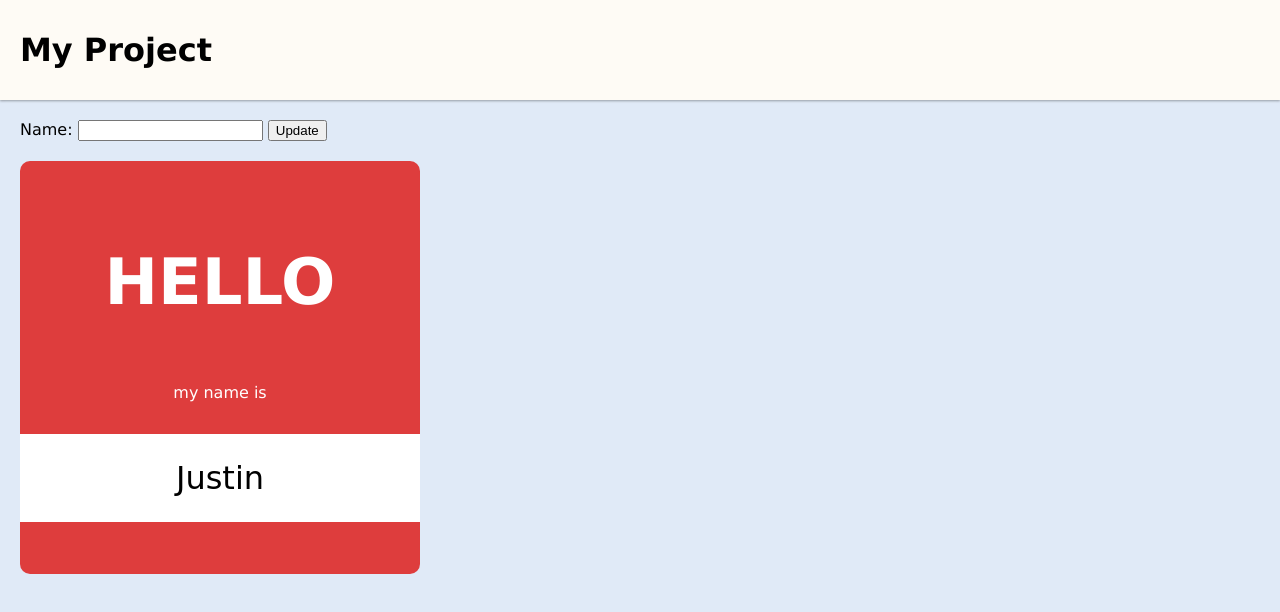
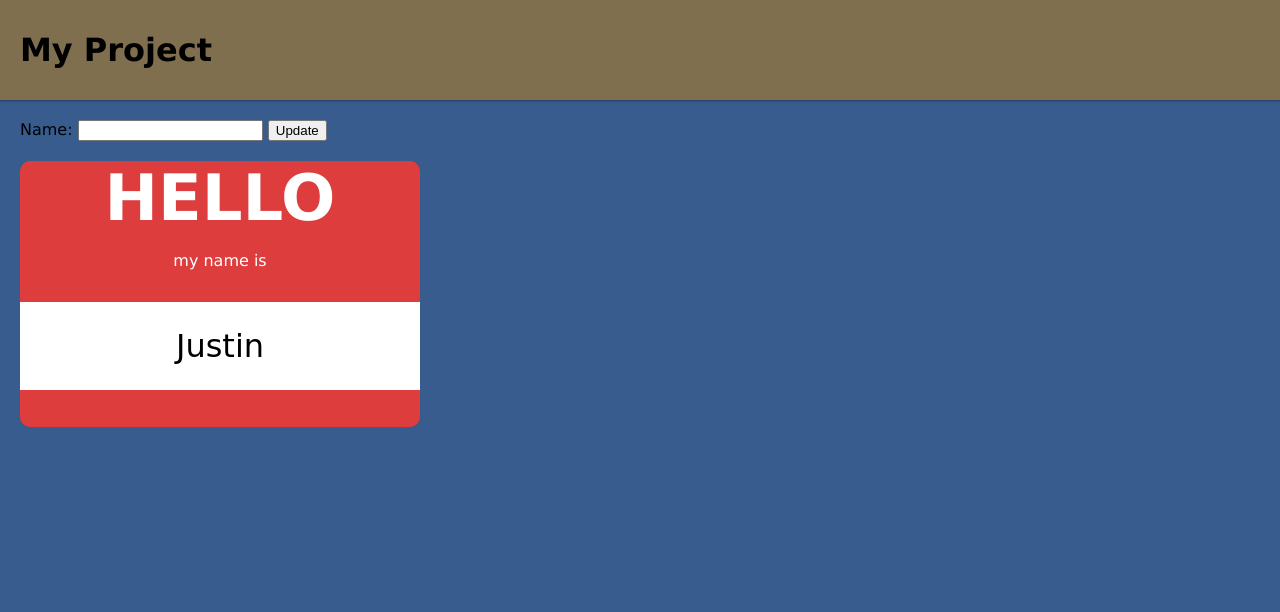
Before and after one commit to Jung-GunSong/name-tag-, a plain HTML site: page index.html in a window 1280 px wide. Drawn offline with Linux system fonts and the light colour scheme.

Commit message:
added js page

```diff
--- a/app.js
+++ b/app.js
@@ -1,3 +1,6 @@
 // grab DOM elements
 
 // set event listeners
+
+// eslint-disable-next-line no-console
+console.log('Hello World');
--- a/style.css
+++ b/style.css
@@ -2,7 +2,7 @@ body {
     margin: 0;
     font-family: Corbel, 'Lucida Grande', 'Lucida Sans Unicode', 'Lucida Sans', 'DejaVu Sans',
         'Bitstream Vera Sans', 'Liberation Sans', Verdana, 'Verdana Ref', sans-serif;
-    background: rgb(224, 234, 247);
+    background: rgb(55, 92, 141);
     display: grid;
     grid-template-rows: auto 1fr;
 }
@@ -17,7 +17,7 @@ header {
     align-items: center;
     gap: 10px;
 
-    background-color: rgb(254, 251, 245);
+    background-color: rgb(128, 111, 78);
     box-shadow: 0 1px 3px rgba(0, 0, 0, 0.12), 0 1px 2px rgba(0, 0, 0, 0.24);
 }
 
@@ -34,13 +34,13 @@ main {
     color: white;
     width: 400px;
     margin-top: 20px;
-    padding-top: 20px;
-    padding-bottom: 20px;
+    padding-bottom: 5px;
     text-align:center;
     border-radius: 10px;
 }
 
 .greeting{
+    margin: 0px;
     text-transform: uppercase;
     font-size: 4em;
     font-weight: bold;
```
